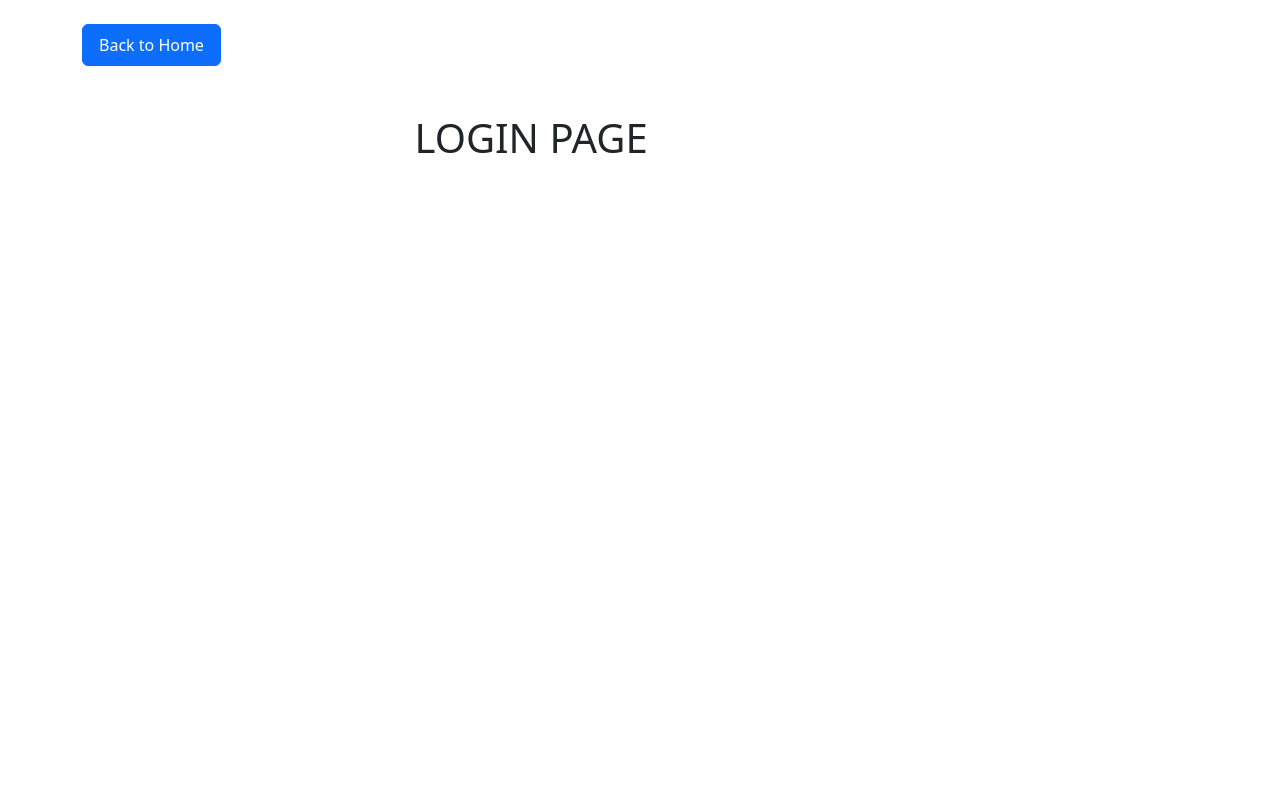
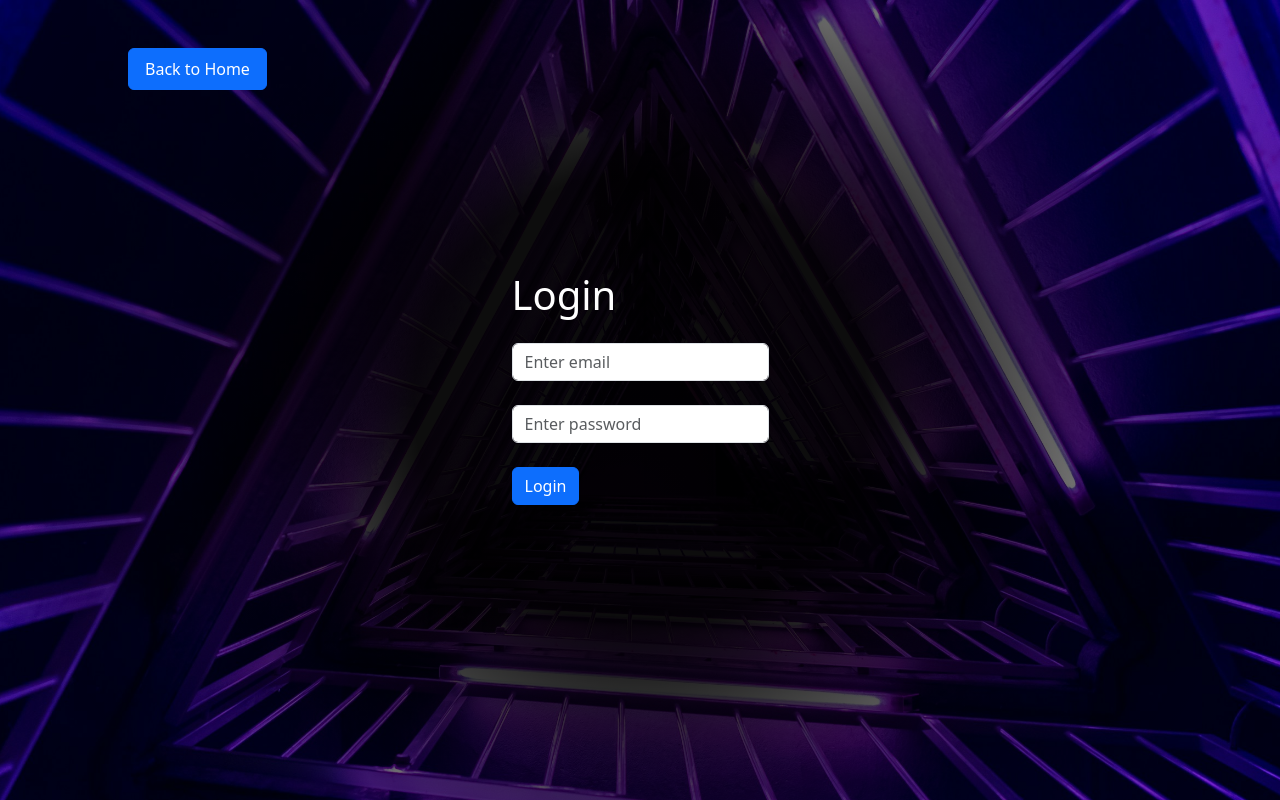
Before and after one commit to ToniBlaze/frontend-tradestone, a React (Create React App) app: page /login in a window 1280 px wide. Built offline with nearby package versions, Linux system fonts and the light colour scheme.

Commit message:
begin login page

```diff
--- /dev/null
+++ b/src/components/homepage-components/FormLogin.js
@@ -0,0 +1,67 @@
+import React, { useState } from "react";
+import { Alert, Button, Form } from "react-bootstrap";
+import axios from "axios";
+import { useNavigate } from "react-router-dom";
+
+export default function FormLogin() {
+  const [User, setUser] = useState({});
+  const [Error, setError] = useState(null);
+  const navigate = useNavigate();
+
+  const formHandler = (event) => {
+    setUser({
+      ...User,
+      [event.target.name]: event.target.value,
+    });
+  };
+
+  const handleSubmit = () => {
+    axios
+      .post("http://localhost:3000/login", User)
+      .then((response) => {
+        sessionStorage.setItem("userLogin", response.data);
+        navigate("/");
+      })
+      .catch((error) => {
+        setError(error.response.data);
+      });
+  };
+
+
+  return (
+    <>
+      <h1 className="text-white">Login</h1>
+      <Form className="my-3">
+        <Form.Group className="my-4" controlId="formEmail">
+          <Form.Control
+            type="email"
+            name="email"
+            placeholder="Enter email"
+            onChange={formHandler}
+          />
+        </Form.Group>
+        <Form.Group className="mb-4" controlId="formPassword">
+          <Form.Control
+            type="password"
+            name="password"
+            placeholder="Enter password"
+            onChange={formHandler}
+          />
+        </Form.Group>
+        {Error ? (
+          <Alert key={"danger"} variant={"danger"}>
+            {Error.error}
+          </Alert>
+        ) : (
+          ""
+        )}
+        <Form.Group className="my-4" controlId="formButton">
+          <Button className="btn-submit-form" onClick={handleSubmit}>
+            Login
+          </Button>
+        </Form.Group>
+
+      </Form>
+    </>
+  );
+}
--- a/src/pages/Login.jsx
+++ b/src/pages/Login.jsx
@@ -1,7 +1,8 @@
 import React from "react";
 import { Button, Col, Container, Row } from "react-bootstrap";
 import { useNavigate } from "react-router-dom";
-// import FormLogin from "../components/FormLogin";
+import FormLogin from "../components/homepage-components/FormLogin";
+import "./login.css";
 
 export default function Login() {
   const navigate = useNavigate();
@@ -11,15 +12,16 @@ export default function Login() {
     navigate("/");
     window.scrollTo(0, 0);
   };
+
+
   return (
-    <Container className="py-2">
-      <Button className="px-3 py-2 mt-3 mb-5" onClick={backToHome}>
+    <Container className="py-2 home-bg" fluid>
+      <Button className="px-3 py-2 mt-3 mb-5 back-btn" onClick={backToHome}>
         Back to Home
       </Button>
       <Row className="d-flex justify-content-center">
-        <Col xs={11} sm={8} md={6} lg={5}>
-          {/* <FormLogin /> */}
-          <h1>LOGIN PAGE</h1>
+        <Col>
+          <FormLogin />
         </Col>
       </Row>
     </Container>
--- /dev/null
+++ b/src/pages/login.css
@@ -0,0 +1,32 @@
+.home-bg {
+  background-image: url("../assets/images/hm-bg.jpg");
+  background-size: cover;
+  background-position: center;
+  background-repeat: no-repeat;
+  height: 100vh;
+  position: relative;
+  z-index: 0;
+  color: white;
+}
+
+.home-bg::before {
+  content: "";
+  position: absolute;
+  top: 0;
+  left: 0;
+  background: rgb(0, 0, 0);
+  background: radial-gradient(
+    circle,
+    rgba(0, 0, 0, 0.95) 30%,
+    rgba(255, 255, 255, 0) 100%
+  );
+  z-index: -1;
+  width: 100%;
+  height: 100%;
+}
+
+.back-btn {
+    position: absolute;
+    top: 2em;
+    left: 8em;
+}
```
